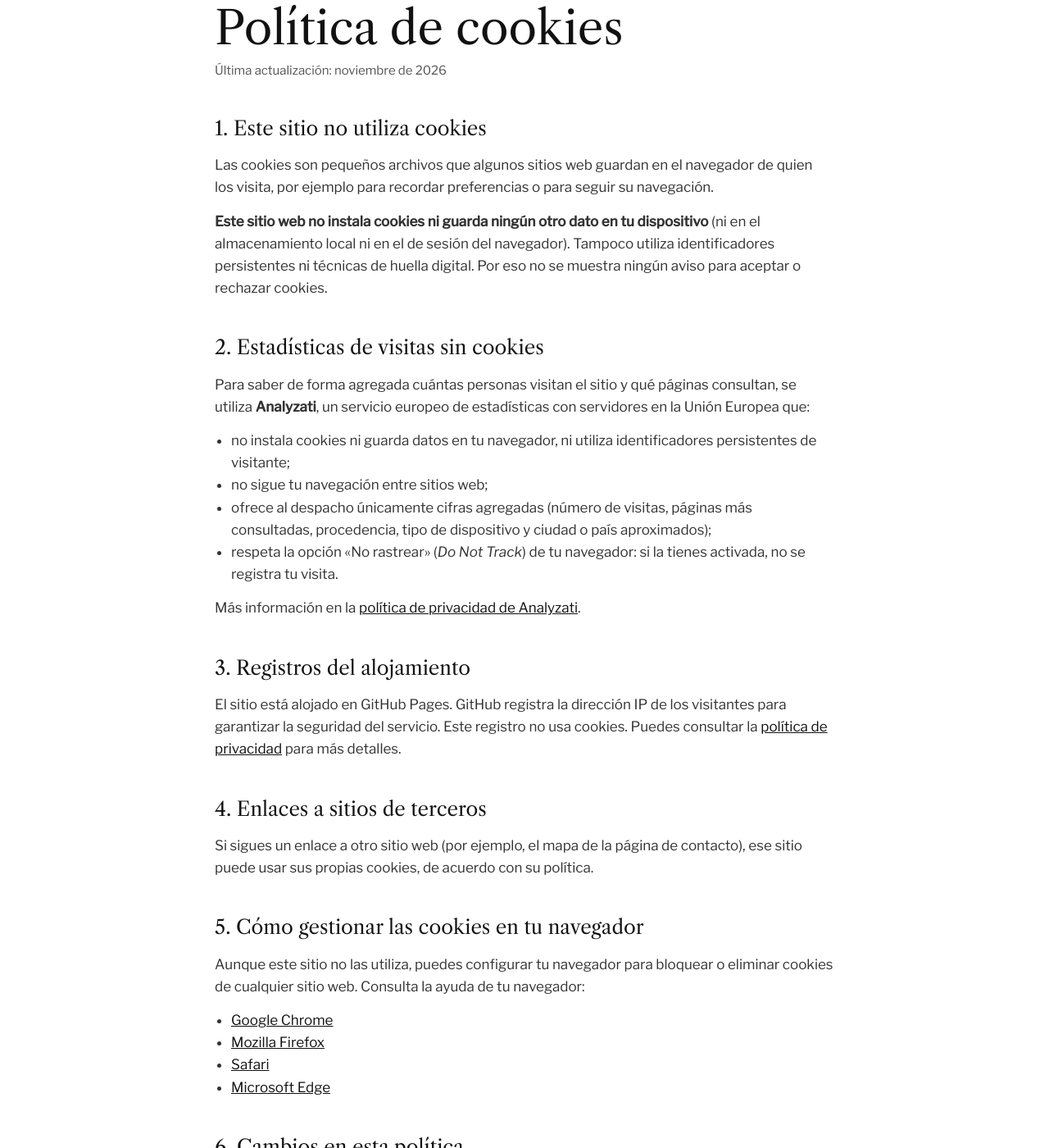
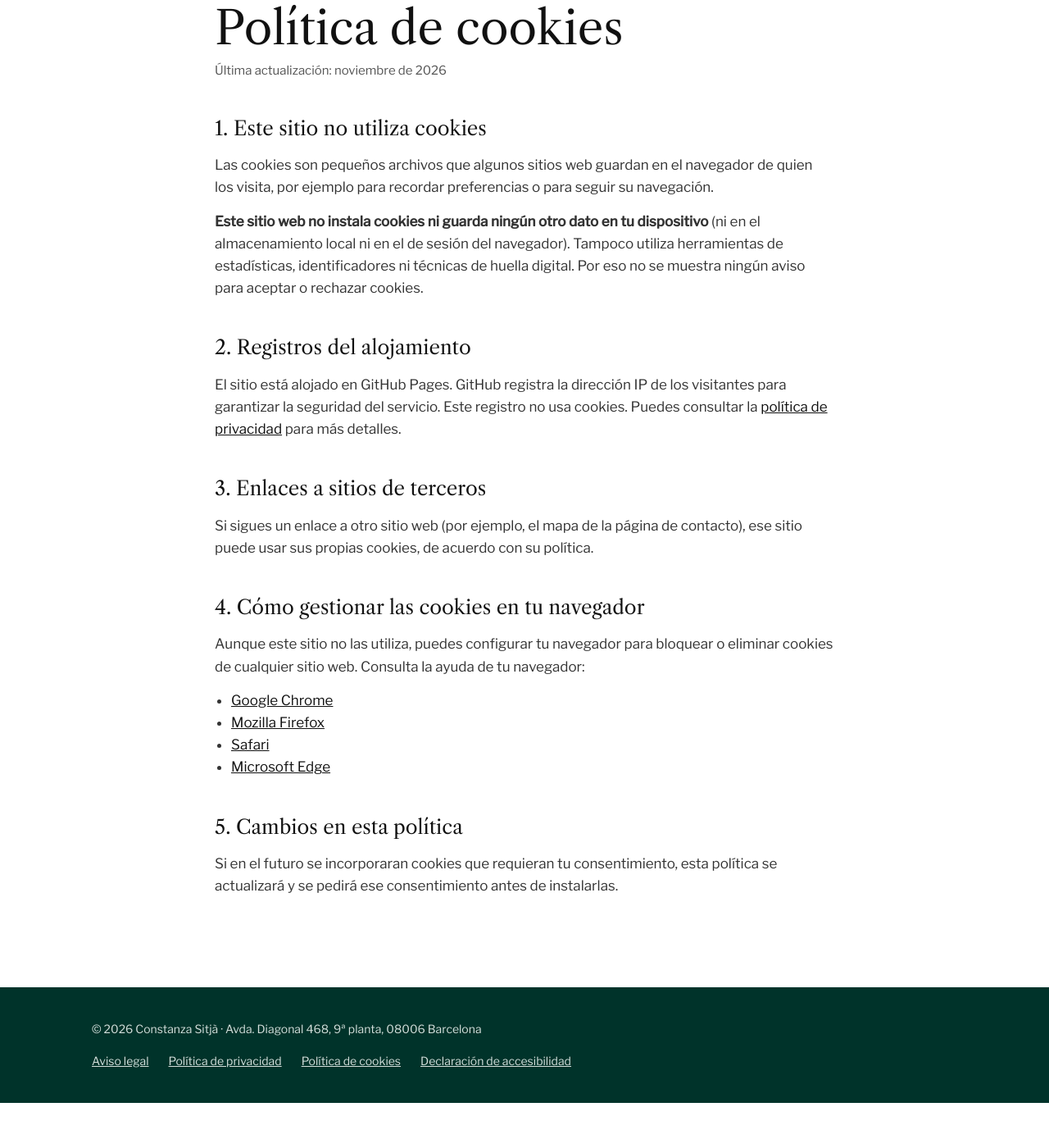
Before and after one commit to constanzasitjaabogada/website, a Jekyll site: the page built from politica-de-cookies.md, in a window 1280 px wide and 1400 px high, scrolled down 247 px. Shown: the whole window at 82% size. Built offline with Jekyll 4.4.1, drawn with Linux system fonts in a browser that asks for light colours; after the commit the page ends 1592 px from its top, so only the background shows below that.

Commit message:
Quita la analítica
La web ya no carga ningún servicio de terceros. Políticas de privacidad y cookies
simplificadas: sin estadísticas, sin cookies y sin nada guardado en el dispositivo.

Co-Authored-By: Claude Opus 5.5 <noreply@anthropic.com>
Claude-Session: https://claude.ai/code/session_01VzFi1JvKP2KNUvey29o5pg

```diff
--- a/_config.yml
+++ b/_config.yml
@@ -24,10 +24,6 @@ titular:
   telefono: "+34 659 49 22 29"
   telefono_enlace: "+34659492229"
 
-# Analítica sin cookies con Analyzati (alojada en la UE).
-# true = se carga el script de _includes/analitica.html; false = no se carga nada.
-analitica: true
-
 # Fecha de última revisión de los textos legales
 legal_actualizado: "noviembre de 2026"
 
--- a/_includes/analitica.html
+++ /dev/null
@@ -1,14 +0,0 @@
-<!-- Analyzati: estadísticas sin cookies (servidores en la UE). data-dnt="true" respeta la opción «No rastrear» del navegador. -->
-<!-- Impide que el script guarde datos en el almacenamiento de sesión (claves analyzati_*), para que la web no guarde nada en el dispositivo del visitante. -->
-<script>
-(function () {
-  try {
-    var proto = Storage.prototype, original = proto.setItem;
-    proto.setItem = function (clave, valor) {
-      if (this === window.sessionStorage && String(clave).indexOf("analyzati_") === 0) { return; }
-      return original.apply(this, arguments);
-    };
-  } catch (e) {}
-})();
-</script>
-<script data-host="https://app.analyzati.com" data-dnt="true" src="https://app.analyzati.com/js/script.js?v=1793189645" id="ZwSg9rf6GA" async defer></script>
--- a/_layouts/default.html
+++ b/_layouts/default.html
@@ -47,6 +47,5 @@
     {{ content }}
   </main>
   {% include footer.html %}
-  {% if site.analitica %}{% include analitica.html %}{% endif %}
 </body>
 </html>
--- a/politica-de-cookies.md
+++ b/politica-de-cookies.md
@@ -9,28 +9,17 @@ description: "Política de cookies del sitio web de Constanza Sitjà. Este sitio
 
 Las cookies son pequeños archivos que algunos sitios web guardan en el navegador de quien los visita, por ejemplo para recordar preferencias o para seguir su navegación.
 
-**Este sitio web no instala cookies ni guarda ningún otro dato en tu dispositivo** (ni en el almacenamiento local ni en el de sesión del navegador). Tampoco utiliza identificadores persistentes ni técnicas de huella digital. Por eso no se muestra ningún aviso para aceptar o rechazar cookies.
+**Este sitio web no instala cookies ni guarda ningún otro dato en tu dispositivo** (ni en el almacenamiento local ni en el de sesión del navegador). Tampoco utiliza herramientas de estadísticas, identificadores ni técnicas de huella digital. Por eso no se muestra ningún aviso para aceptar o rechazar cookies.
 
-## 2. Estadísticas de visitas sin cookies
-
-Para saber de forma agregada cuántas personas visitan el sitio y qué páginas consultan, se utiliza **Analyzati**, un servicio europeo de estadísticas con servidores en la Unión Europea que:
-
-- no instala cookies ni guarda datos en tu navegador, ni utiliza identificadores persistentes de visitante;
-- no sigue tu navegación entre sitios web;
-- ofrece al despacho únicamente cifras agregadas (número de visitas, páginas más consultadas, procedencia, tipo de dispositivo y ciudad o país aproximados);
-- respeta la opción «No rastrear» (*Do Not Track*) de tu navegador: si la tienes activada, no se registra tu visita.
-
-Más información en la [política de privacidad de Analyzati](https://analyzati.com/privacy-policy/).
-
-## 3. Registros del alojamiento
+## 2. Registros del alojamiento
 
 El sitio está alojado en GitHub Pages. GitHub registra la dirección IP de los visitantes para garantizar la seguridad del servicio. Este registro no usa cookies. Puedes consultar la [política de privacidad]({{ '/politica-de-privacidad/' | relative_url }}) para más detalles.
 
-## 4. Enlaces a sitios de terceros
+## 3. Enlaces a sitios de terceros
 
 Si sigues un enlace a otro sitio web (por ejemplo, el mapa de la página de contacto), ese sitio puede usar sus propias cookies, de acuerdo con su política.
 
-## 5. Cómo gestionar las cookies en tu navegador
+## 4. Cómo gestionar las cookies en tu navegador
 
 Aunque este sitio no las utiliza, puedes configurar tu navegador para bloquear o eliminar cookies de cualquier sitio web. Consulta la ayuda de tu navegador:
 
@@ -39,6 +28,6 @@ Aunque este sitio no las utiliza, puedes configurar tu navegador para bloquear o
 - [Safari](https://support.apple.com/es-es/guide/safari/sfri11471/mac)
 - [Microsoft Edge](https://support.microsoft.com/es-es/microsoft-edge/eliminar-cookies-en-microsoft-edge-63947406-40ac-c3b8-57b9-2a946a29ae09)
 
-## 6. Cambios en esta política
+## 5. Cambios en esta política
 
 Si en el futuro se incorporaran cookies que requieran tu consentimiento, esta política se actualizará y se pedirá ese consentimiento antes de instalarlas.
```
Also changed, not shown: politica-de-privacidad.md (+6 -8 lines), README.md.
